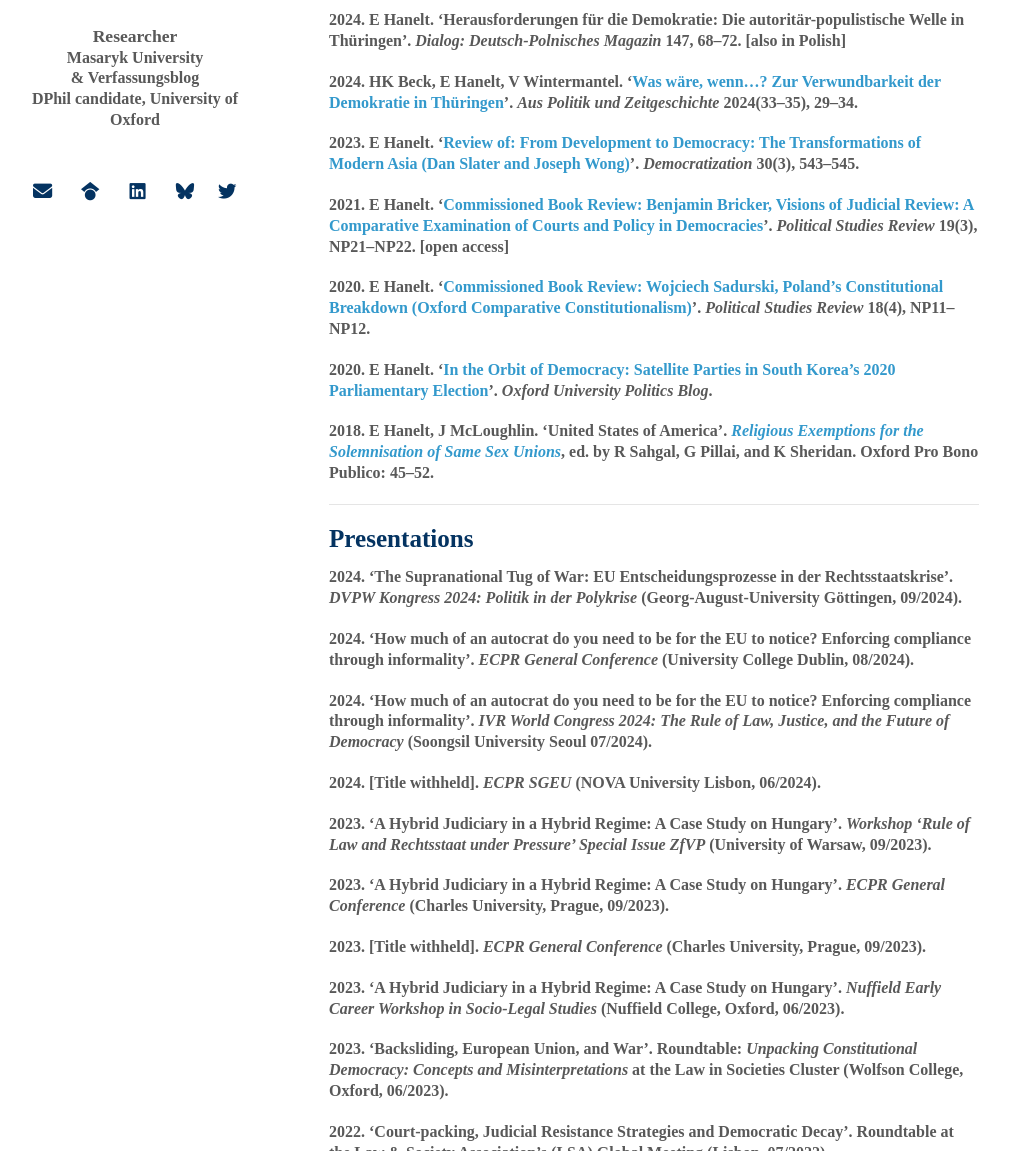
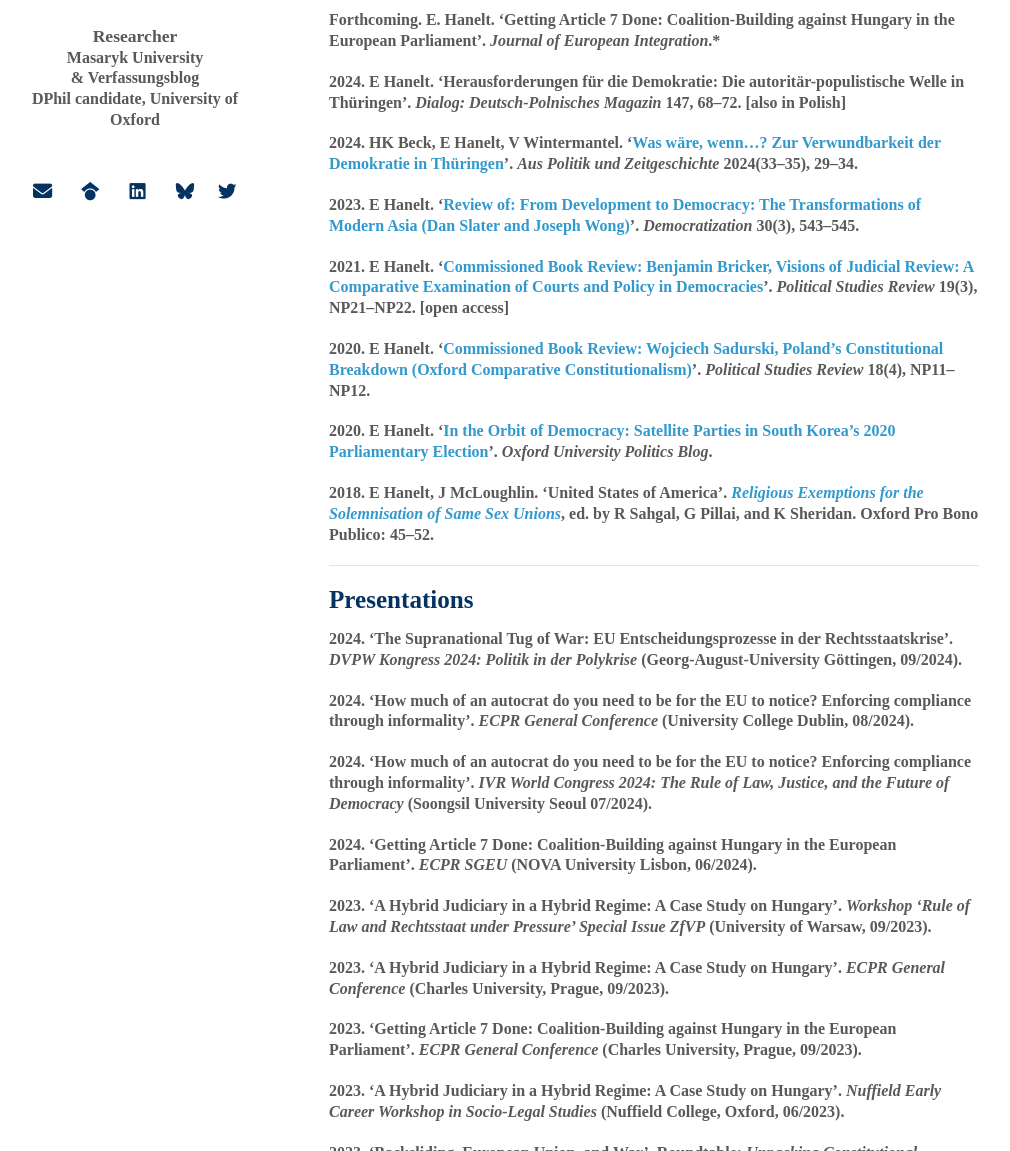
Before and after one commit to EtienneHanelt/etiennehanelt.github.io, a Jekyll site: the page built from index.md, in a window 1280 px wide and 1400 px high, scrolled down 805 px. Shown: the part 249-1400 px from the top of the window, without its empty margins (141-1151 px from the left). Built offline with Jekyll 4.4.1, drawn with Linux system fonts in a browser that asks for light colours; nearby versions of some CDN libraries; some web fonts are replaced; a style sheet for code colours, icons or effects is not loaded; our own code applies the rules of GitHub Pages for plain Markdown files.

Commit message:
Update index.md

```diff
--- a/index.md
+++ b/index.md
@@ -29,6 +29,8 @@ I hold degrees in Political Science from Friedrich Schiller University Jena (M.A
 ---
 
 ## Publications
+Forthcoming. E. Hanelt. 'Getting Article 7 Done: Coalition-Building against Hungary in the European Parliament'. _Journal of European Integration_.*
+
 2024\. E Hanelt. 'Herausforderungen für die Demokratie: Die autoritär-populistische Welle in Thüringen'. _Dialog: Deutsch-Polnisches Magazin_ 147, 68–72. [also in Polish]
 
 2024\. HK Beck, E Hanelt, V Wintermantel. '[Was wäre, wenn…? Zur Verwundbarkeit der Demokratie in Thüringen](https://www.bpb.de/shop/zeitschriften/apuz/fokus-ostdeutschland-2024/551117/was-waere-wenn/)'. _Aus Politik und Zeitgeschichte_ 2024(33–35), 29–34.
@@ -53,13 +55,13 @@ I hold degrees in Political Science from Friedrich Schiller University Jena (M.A
 
 2024\. 'How much of an autocrat do you need to be for the EU to notice? Enforcing compliance through informality'. _IVR World Congress 2024: The Rule of Law, Justice, and the Future of Democracy_ (Soongsil University Seoul 07/2024).
 
-2024\. [Title withheld]. _ECPR SGEU_ (NOVA University Lisbon, 06/2024).
+2024\. 'Getting Article 7 Done: Coalition-Building against Hungary in the European Parliament'. _ECPR SGEU_ (NOVA University Lisbon, 06/2024).
 
 2023\. 'A Hybrid Judiciary in a Hybrid Regime: A Case Study on Hungary'. _Workshop 'Rule of Law and Rechtsstaat under Pressure' Special Issue ZfVP_ (University of Warsaw, 09/2023).
 
 2023\. 'A Hybrid Judiciary in a Hybrid Regime: A Case Study on Hungary'. _ECPR General Conference_ (Charles University, Prague, 09/2023).
 
-2023\. [Title withheld]. _ECPR General Conference_ (Charles University, Prague, 09/2023).
+2023\. 'Getting Article 7 Done: Coalition-Building against Hungary in the European Parliament'. _ECPR General Conference_ (Charles University, Prague, 09/2023).
 
 2023\. 'A Hybrid Judiciary in a Hybrid Regime: A Case Study on Hungary'. _Nuffield Early Career Workshop in Socio-Legal Studies_ (Nuffield College, Oxford, 06/2023).
 
```
